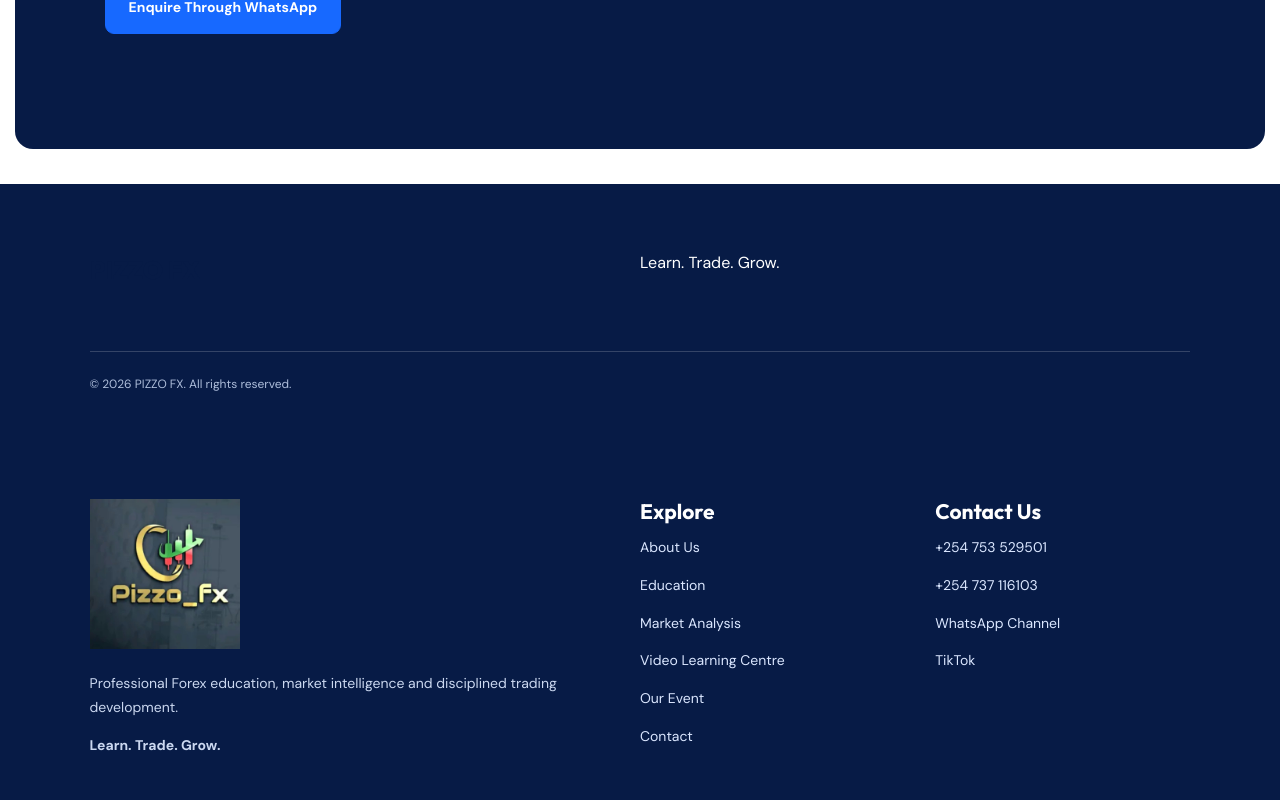
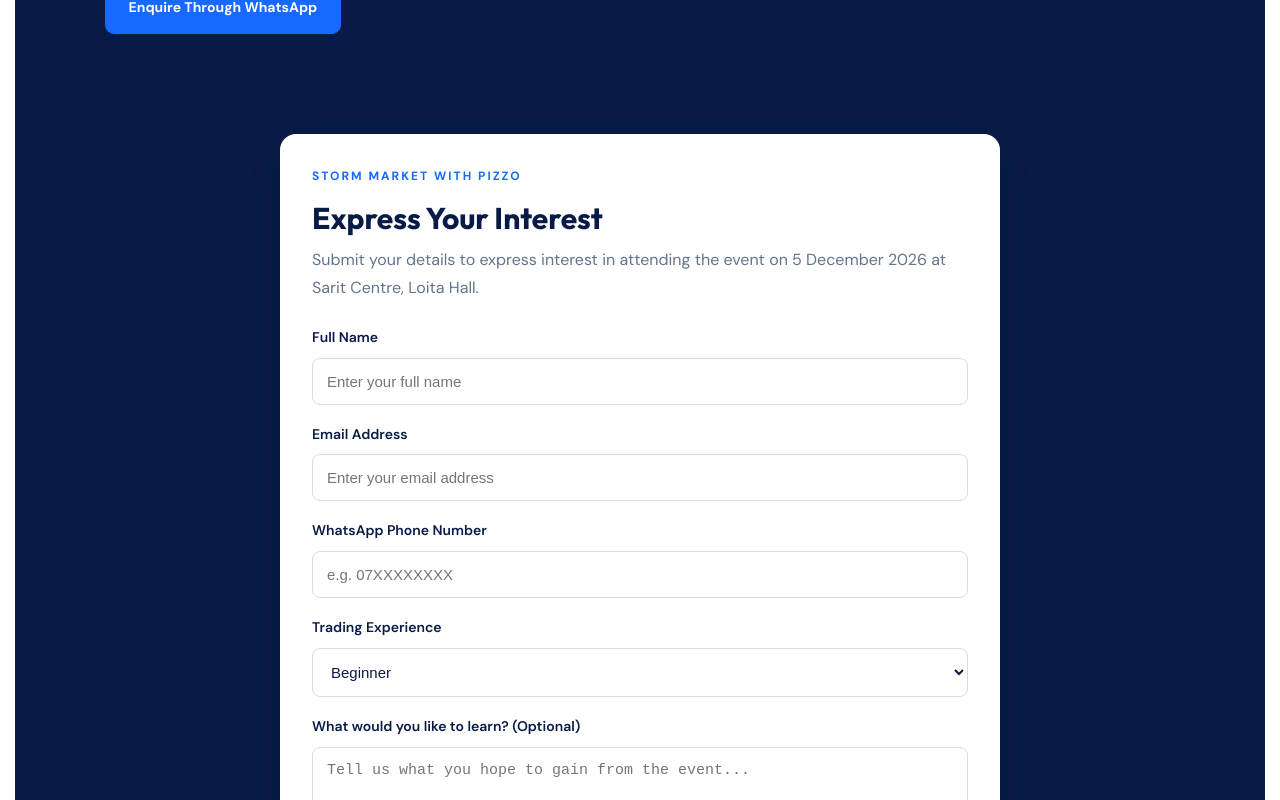
Before and after one commit to mutungastephen111-tech/pizzo-fx-website, a Next.js app: page /event in a window 1280 px wide. Shown: the part 2040-2840 px from the top of the page. Built offline with nearby package versions, Linux system fonts and the light colour scheme.

Commit message:
Update page.tsx

```diff
--- a/src/app/event/page.tsx
+++ b/src/app/event/page.tsx
@@ -2,6 +2,7 @@
 "use client";
 
 import { useEffect, useState } from "react";
+import EventRegistrationForm from "../../components/EventRegistrationForm";
 
 const topics = [
   "Delta",
@@ -38,8 +39,8 @@ export default function EventPage() {
 
       if (now < start) {
         const difference = start - now;
+        setEventStatus("upcoming");
 
-        setEventStatus("upcoming");
         setTimeLeft({
           days: Math.floor(difference / 86400000),
           hours: Math.floor((difference % 86400000) / 3600000),
@@ -54,6 +55,7 @@ export default function EventPage() {
     };
 
     updateCountdown();
+
     const timer = setInterval(updateCountdown, 1000);
 
     return () => clearInterval(timer);
@@ -65,18 +67,27 @@ export default function EventPage() {
         <a href="/" className="brand">
           PIZZO <span>FX</span>
         </a>
+
         <nav className="nav-links">
           <a href="/">Home</a>
           <a href="/#services">Services</a>
           <a href="/#contact">Contact</a>
         </nav>
-        <a href="/" className="button">Back Home</a>
+
+        <a href="/" className="button">
+          Back Home
+        </a>
       </header>
 
-      <section className="event-section" style={{ gridTemplateColumns: "1fr" }}>
+      <section
+        className="event-section"
+        style={{ gridTemplateColumns: "1fr" }}
+      >
         <div className="event-content">
           <p className="eyebrow">PIZZO FX PRESENTS</p>
+
           <h2>STORM MARKET WITH PIZZO</h2>
+
           <p className="event-description">
             An advanced market intelligence and trading education
             experience. Explore options analytics, order flow,
@@ -88,10 +99,12 @@ export default function EventPage() {
               <strong>5 DECEMBER 2026</strong>
               <span>Saturday</span>
             </div>
+
             <div>
               <strong>10:30 AM – 5:00 PM EAT</strong>
               <span>Event programme time</span>
             </div>
+
             <div>
               <strong>SARIT CENTRE, LOITA HALL</strong>
               <span>Kenya</span>
@@ -113,7 +126,9 @@ export default function EventPage() {
               <div className="topic-grid">
                 {Object.entries(timeLeft).map(([label, value]) => (
                   <div className="topic" key={label}>
-                    <strong style={{ display: "block", fontSize: "28px" }}>
+                    <strong
+                      style={{ display: "block", fontSize: "28px" }}
+                    >
                       {String(value).padStart(2, "0")}
                     </strong>
                     {label.toUpperCase()}
@@ -133,18 +148,21 @@ export default function EventPage() {
 
           <div style={{ marginTop: "35px" }}>
             <h3 style={{ marginBottom: "15px" }}>WHO CAN ATTEND?</h3>
+
             <p className="event-description">
               Everyone interested in financial markets and trading
               education is welcome, regardless of experience level.
             </p>
 
             <h3 style={{ marginBottom: "15px" }}>MAXIMUM CAPACITY</h3>
+
             <p className="event-description">3,500 people.</p>
           </div>
         </div>
 
         <div className="curriculum">
           <h3>EVENT LEARNING PROGRAMME</h3>
+
           <p className="event-description">
             Explore the concepts featured in this market intelligence
             experience.
@@ -162,14 +180,17 @@ export default function EventPage() {
 
         <div className="curriculum">
           <h3>REGISTRATION INFORMATION</h3>
+
           <p className="event-description">
             Registration is an expression of interest only. Submitting
             your details does not reserve or guarantee a seat.
             PIZZO FX will follow up with you through WhatsApp.
           </p>
+
           <p className="event-description">
             No certificates of participation will be issued.
           </p>
+
           <a
             className="button"
             href="https://wa.me/254753529501?text=Hello%20PIZZO%20FX%2C%20I%20am%20interested%20in%20STORM%20MARKET%20WITH%20PIZZO."
@@ -179,13 +200,18 @@ export default function EventPage() {
             Enquire Through WhatsApp
           </a>
         </div>
+
+        {/* EVENT REGISTRATION FORM */}
+        <EventRegistrationForm />
       </section>
 
       <footer className="footer">
         <a href="/" className="brand">
           PIZZO <span>FX</span>
         </a>
+
         <p>Learn. Trade. Grow.</p>
+
         <p className="copyright">
           © {new Date().getFullYear()} PIZZO FX. All rights reserved.
         </p>
```
